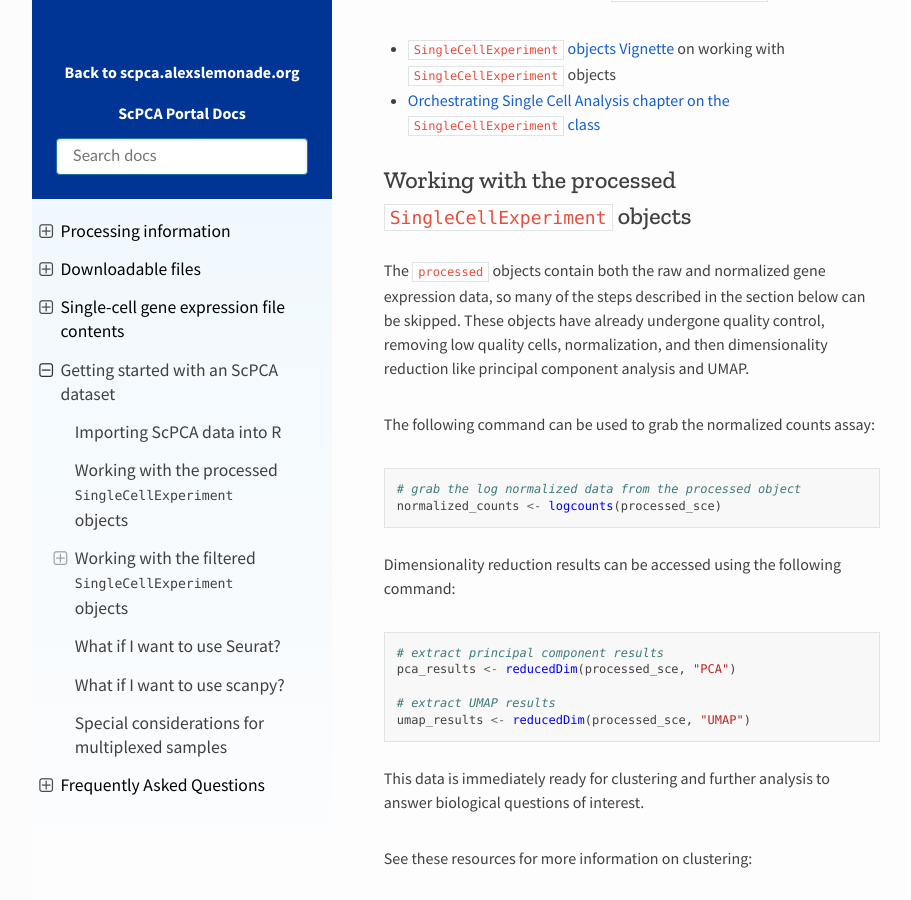
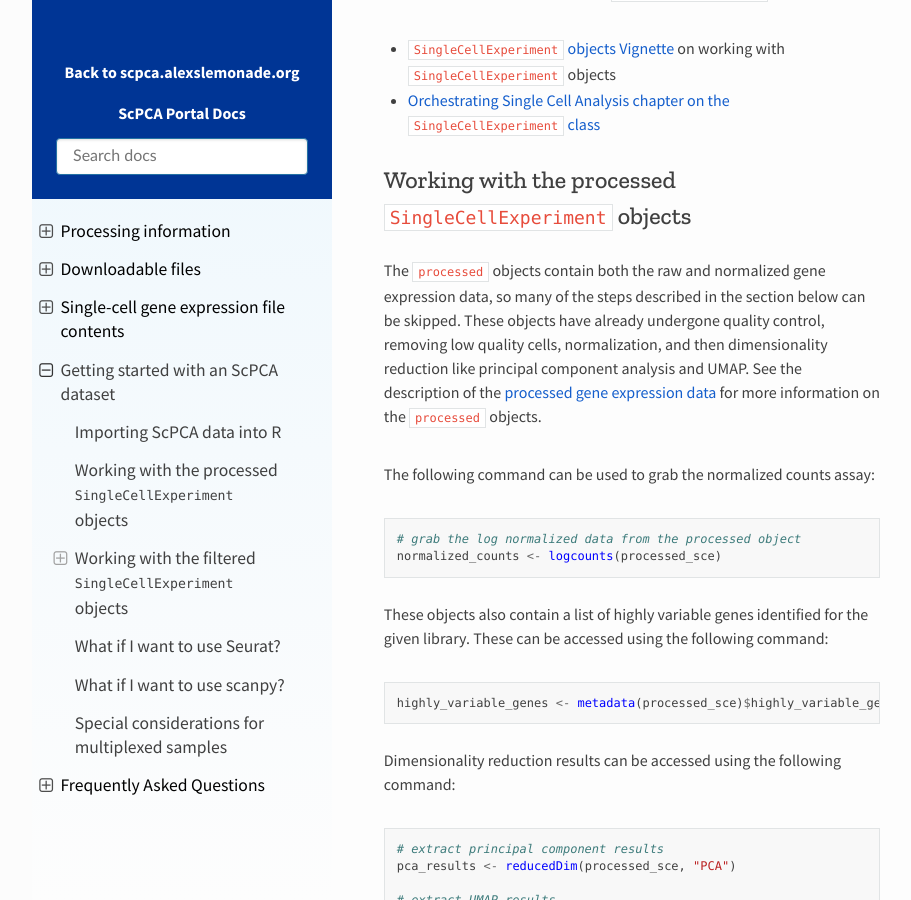
Before and after one commit to DongzeHE/scpca-docs, a Sphinx documentation site: the page built from docs/getting_started.md, in a window 1280 px wide and 900 px high, scrolled down 1419 px. Shown: the whole window, without its empty margins (158-1069 px from the left). Built offline with Sphinx 7.4.7 and the Read the Docs theme 2.0.0, drawn with Linux system fonts in a browser that asks for light colours.

Commit message:
add hvg and link

````diff
--- a/docs/getting_started.md
+++ b/docs/getting_started.md
@@ -46,12 +46,20 @@ More resources for learning about `SingleCellExperiment` objects:
 
 The `processed` objects contain both the raw and normalized gene expression data, so many of the steps described in the section below can be skipped.
 These objects have already undergone quality control, removing low quality cells, normalization, and then dimensionality reduction like principal component analysis and UMAP.
+See the description of the {ref}`processed gene expression data <processing_information:Processed gene expression data>` for more information on the `processed` objects.
 
 The following command can be used to grab the normalized counts assay:
 
 ```r
 # grab the log normalized data from the processed object
 normalized_counts <- logcounts(processed_sce)
+```
+
+These objects also contain a list of highly variable genes identified for the given library.
+These can be accessed using the following command:
+
+```r
+highly_variable_genes <- metadata(processed_sce)$highly_variable_genes
 ```
 
 Dimensionality reduction results can be accessed using the following command:
````
